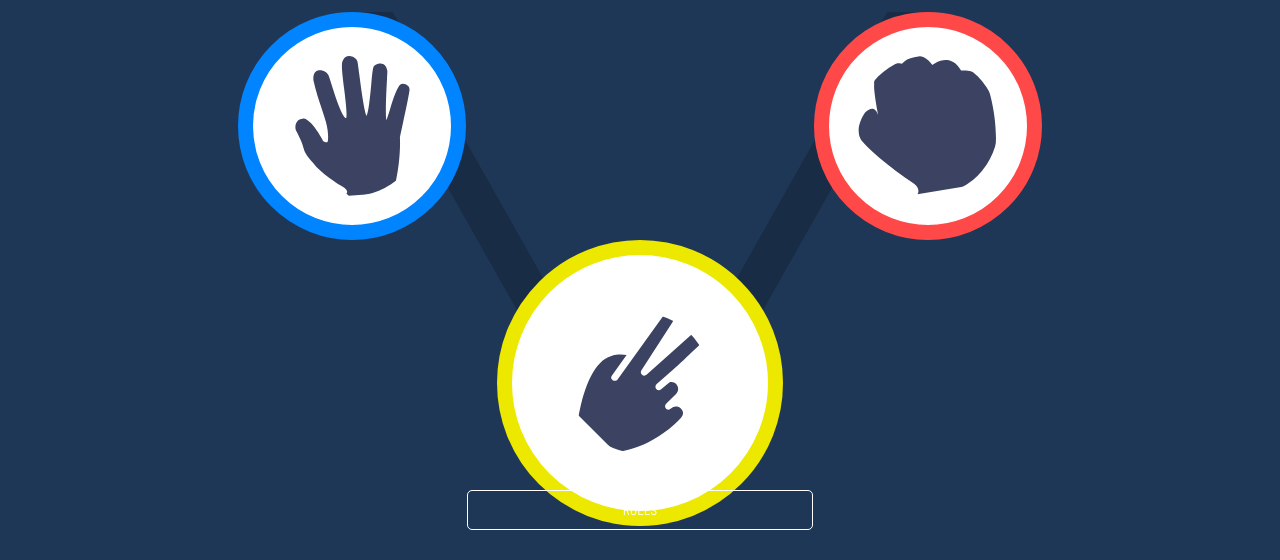
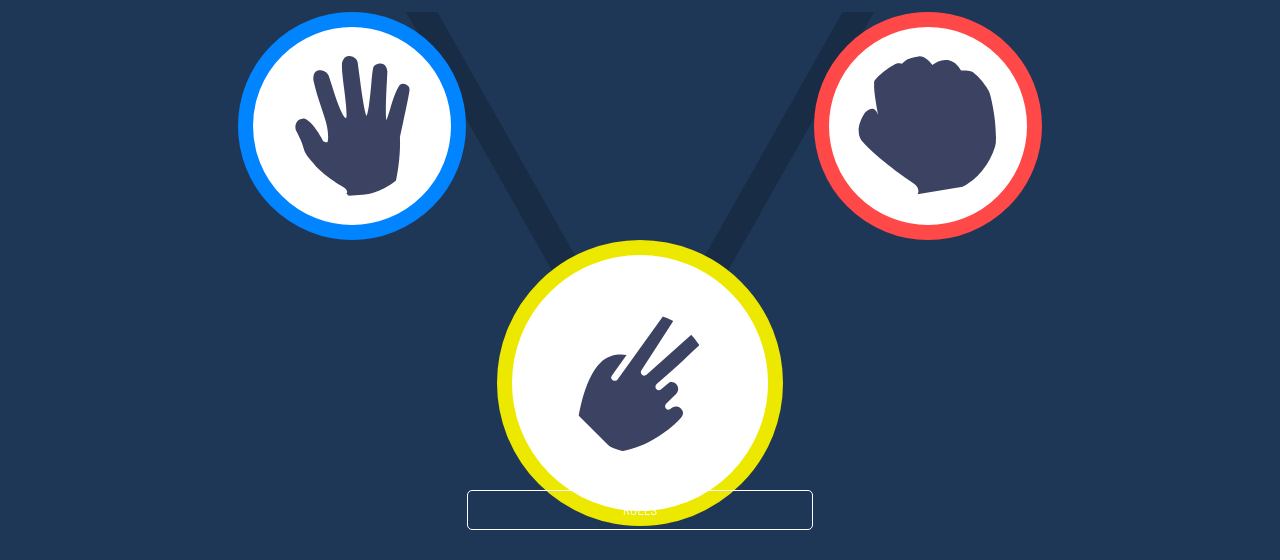
Before and after one commit to tjay1505/Rock-Paper-Scissor, a plain HTML site: page index.html in a window 1280 px wide. Shown: the part 240-800 px from the top of the page. Drawn offline with Linux system fonts and the light colour scheme.

Commit message:
day-16/task-1/status:complete/v1.3.0

```diff
--- a/sass/index.scss
+++ b/sass/index.scss
@@ -65,7 +65,7 @@ $bgc:hsl(214, 47%, 23%);
     background: url(../images/bg-triangle.svg);
     background-position: center;
     background-repeat: no-repeat;
-    background-size: 70%;
+    background-size: 50%;
     object-fit: contain;
     object-fit: cover;
     grid-template-rows: 1fr 1fr;
```
Also changed, not shown: index.html (+1 -1 lines), sass/index.css.
